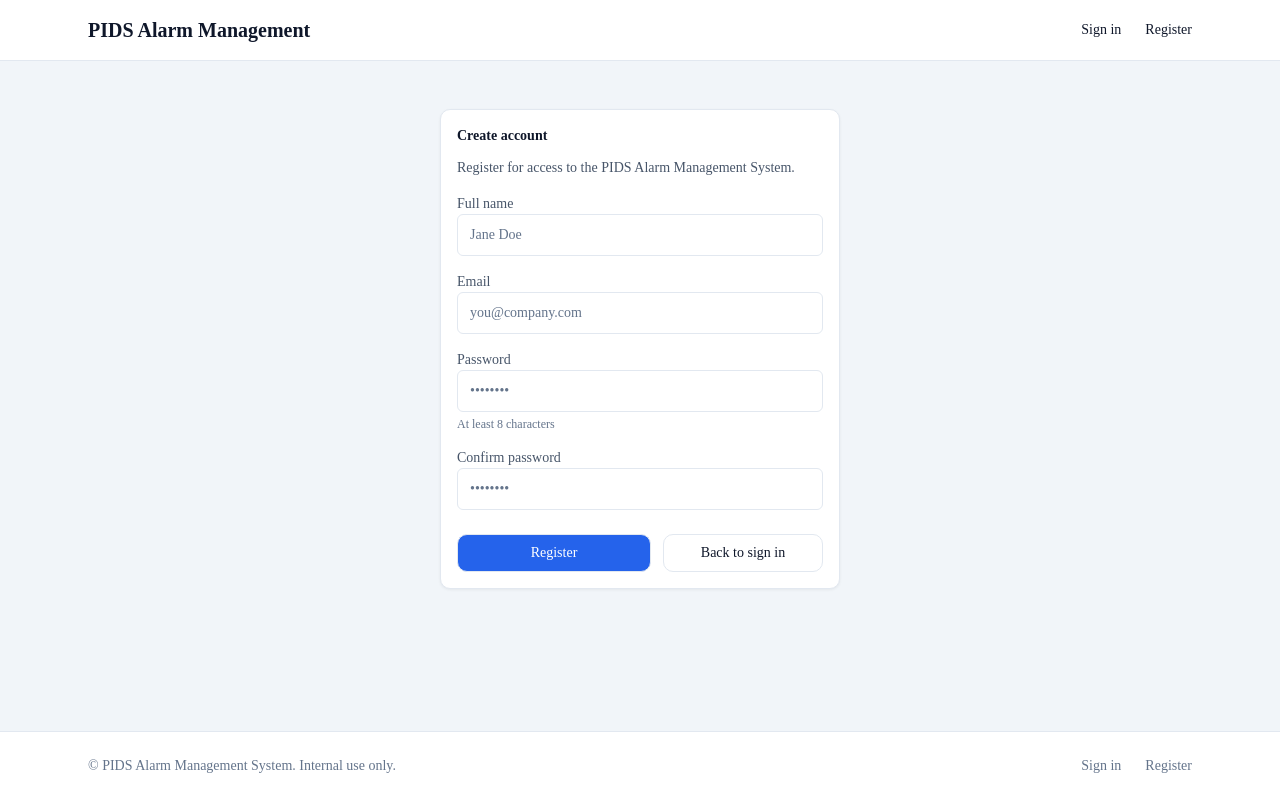
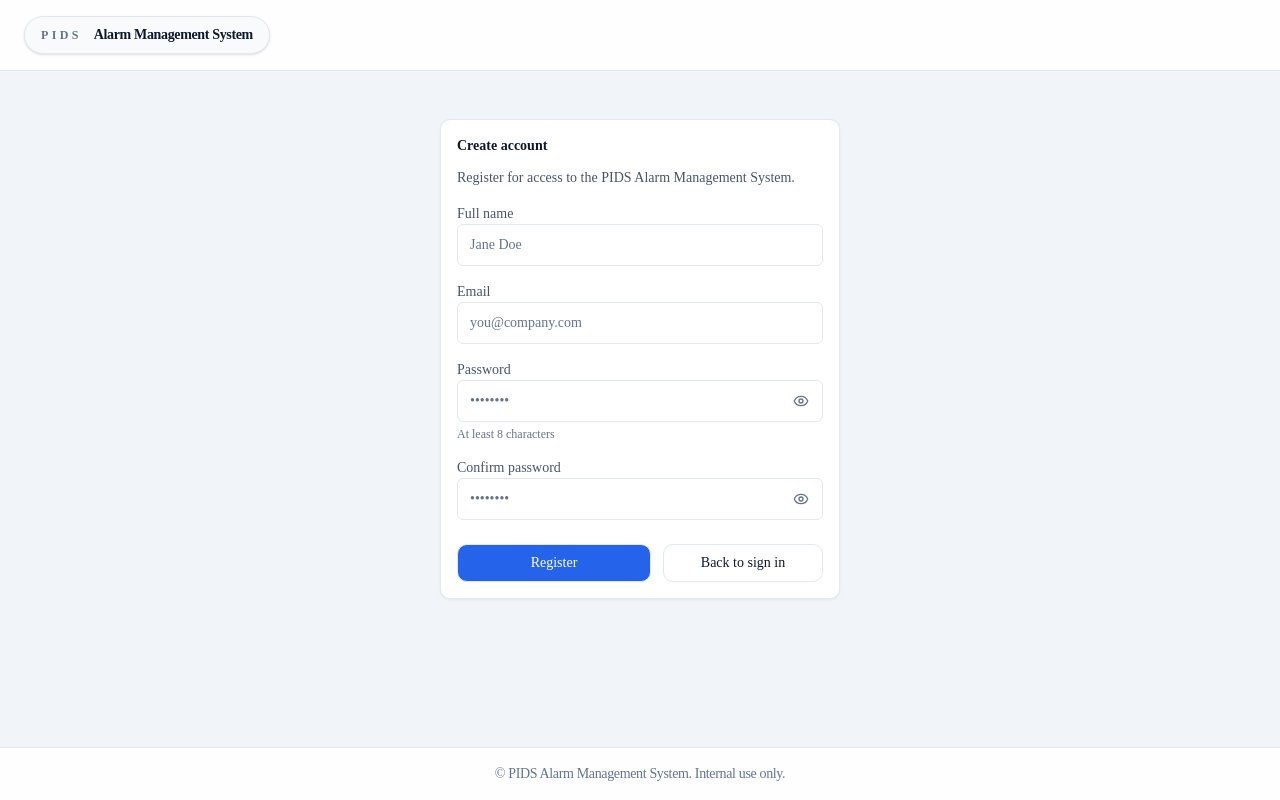
Before and after one commit to dchobarkar/pids-alarm-management-system, a Next.js app: page /auth/register in a window 1280 px wide. Built offline with nearby package versions, Linux system fonts and the light colour scheme.

Commit message:
fix: auth pages layout

```diff
--- a/app/(dashboard)/operator/users/UsersTable.tsx
+++ b/app/(dashboard)/operator/users/UsersTable.tsx
@@ -144,7 +144,6 @@ const UsersTable = ({ users, supervisors }: Props) => {
             type="email"
             defaultValue={editing?.email}
             required
-            disabled
           />
           {editing && (
             <Input
--- a/app/auth/register/page.tsx
+++ b/app/auth/register/page.tsx
@@ -5,9 +5,20 @@ import Link from "next/link";
 import { useRouter } from "next/navigation";
 
 import Input from "@/components/form/Input";
+import PasswordInput from "@/components/form/PasswordInput";
 import Button from "@/components/ui/Button";
 import Card from "@/components/ui/Card";
 import Alert from "@/components/ui/Alert";
+
+const EMAIL_REGEX = /^[^\s@]+@[^\s@]+\.[^\s@]+$/;
+const MIN_PASSWORD_LENGTH = 8;
+
+type FieldErrors = {
+  name?: string;
+  email?: string;
+  password?: string;
+  confirmPassword?: string;
+};
 
 const Page = () => {
   const router = useRouter();
@@ -15,25 +26,49 @@ const Page = () => {
   const [email, setEmail] = useState("");
   const [password, setPassword] = useState("");
   const [confirmPassword, setConfirmPassword] = useState("");
-  const [error, setError] = useState("");
+  const [fieldErrors, setFieldErrors] = useState<FieldErrors>({});
+  const [submitError, setSubmitError] = useState("");
   const [loading, setLoading] = useState(false);
+
+  const validate = (): boolean => {
+    const errors: FieldErrors = {};
+    const trimmedName = name.trim();
+    const trimmedEmail = email.trim();
+
+    if (!trimmedName) {
+      errors.name = "Full name is required.";
+    } else if (trimmedName.length < 2) {
+      errors.name = "Name must be at least 2 characters.";
+    }
+
+    if (!trimmedEmail) {
+      errors.email = "Email is required.";
+    } else if (!EMAIL_REGEX.test(trimmedEmail)) {
+      errors.email = "Please enter a valid email address.";
+    }
+
+    if (!password) {
+      errors.password = "Password is required.";
+    } else if (password.length < MIN_PASSWORD_LENGTH) {
+      errors.password = `Password must be at least ${MIN_PASSWORD_LENGTH} characters.`;
+    }
+
+    if (!confirmPassword) {
+      errors.confirmPassword = "Please confirm your password.";
+    } else if (password !== confirmPassword) {
+      errors.confirmPassword = "Passwords do not match.";
+    }
+
+    setFieldErrors(errors);
+    return Object.keys(errors).length === 0;
+  };
 
   const handleSubmit = async (e: React.FormEvent) => {
     e.preventDefault();
-    setError("");
+    setSubmitError("");
+    setFieldErrors({});
 
-    if (!name.trim() || !email.trim()) {
-      setError("Name and email are required.");
-      return;
-    }
-    if (password !== confirmPassword) {
-      setError("Passwords do not match.");
-      return;
-    }
-    if (password.length < 8) {
-      setError("Password must be at least 8 characters.");
-      return;
-    }
+    if (!validate()) return;
 
     setLoading(true);
     try {
@@ -54,13 +89,13 @@ const Page = () => {
       } | null;
 
       if (!res.ok || data?.error) {
-        setError(data?.error || "Registration failed. Please try again.");
+        setSubmitError(data?.error || "Registration failed. Please try again.");
         return;
       }
 
       router.push("/auth/signin");
     } catch {
-      setError("Registration failed. Please try again.");
+      setSubmitError("Registration failed. Please try again.");
     } finally {
       setLoading(false);
     }
@@ -73,14 +108,18 @@ const Page = () => {
           Register for access to the PIDS Alarm Management System.
         </p>
         <form onSubmit={handleSubmit} className="space-y-4">
-          {error && <Alert variant="error">{error}</Alert>}
+          {submitError && <Alert variant="error">{submitError}</Alert>}
           <Input
             label="Full name"
             type="text"
             placeholder="Jane Doe"
             value={name}
-            onChange={(e) => setName(e.target.value)}
+            onChange={(e) => {
+              setName(e.target.value);
+              if (fieldErrors.name) setFieldErrors((prev) => ({ ...prev, name: undefined }));
+            }}
             autoComplete="name"
+            error={fieldErrors.name}
             required
           />
           <Input
@@ -88,27 +127,40 @@ const Page = () => {
             type="email"
             placeholder="you@company.com"
             value={email}
-            onChange={(e) => setEmail(e.target.value)}
+            onChange={(e) => {
+              setEmail(e.target.value);
+              if (fieldErrors.email) setFieldErrors((prev) => ({ ...prev, email: undefined }));
+            }}
             autoComplete="email"
+            error={fieldErrors.email}
             required
           />
-          <Input
+          <PasswordInput
             label="Password"
-            type="password"
             placeholder="••••••••"
             value={password}
-            onChange={(e) => setPassword(e.target.value)}
+            onChange={(e) => {
+              setPassword(e.target.value);
+              if (fieldErrors.password) setFieldErrors((prev) => ({ ...prev, password: undefined }));
+              if (fieldErrors.confirmPassword && e.target.value === confirmPassword)
+                setFieldErrors((prev) => ({ ...prev, confirmPassword: undefined }));
+            }}
             autoComplete="new-password"
             helperText="At least 8 characters"
+            error={fieldErrors.password}
             required
           />
-          <Input
+          <PasswordInput
             label="Confirm password"
-            type="password"
             placeholder="••••••••"
             value={confirmPassword}
-            onChange={(e) => setConfirmPassword(e.target.value)}
+            onChange={(e) => {
+              setConfirmPassword(e.target.value);
+              if (fieldErrors.confirmPassword)
+                setFieldErrors((prev) => ({ ...prev, confirmPassword: undefined }));
+            }}
             autoComplete="new-password"
+            error={fieldErrors.confirmPassword}
             required
           />
           <div className="flex flex-col sm:flex-row gap-3 pt-2">
--- a/app/auth/signin/page.tsx
+++ b/app/auth/signin/page.tsx
@@ -6,37 +6,62 @@ import { useRouter } from "next/navigation";
 import { signIn } from "next-auth/react";
 
 import Input from "@/components/form/Input";
+import PasswordInput from "@/components/form/PasswordInput";
 import Button from "@/components/ui/Button";
 import Card from "@/components/ui/Card";
 import Alert from "@/components/ui/Alert";
+
+const EMAIL_REGEX = /^[^\s@]+@[^\s@]+\.[^\s@]+$/;
+
+type FieldErrors = {
+  email?: string;
+  password?: string;
+};
 
 const Page = () => {
   const router = useRouter();
   const [email, setEmail] = useState("");
   const [password, setPassword] = useState("");
-  const [error, setError] = useState("");
+  const [fieldErrors, setFieldErrors] = useState<FieldErrors>({});
+  const [submitError, setSubmitError] = useState("");
   const [loading, setLoading] = useState(false);
+
+  const validate = (): boolean => {
+    const errors: FieldErrors = {};
+    const trimmedEmail = email.trim();
+
+    if (!trimmedEmail) {
+      errors.email = "Email is required.";
+    } else if (!EMAIL_REGEX.test(trimmedEmail)) {
+      errors.email = "Please enter a valid email address.";
+    }
+
+    if (!password) {
+      errors.password = "Password is required.";
+    }
+
+    setFieldErrors(errors);
+    return Object.keys(errors).length === 0;
+  };
 
   const handleSubmit = async (e: React.FormEvent) => {
     e.preventDefault();
-    setError("");
+    setSubmitError("");
+    setFieldErrors({});
 
-    if (!email || !password) {
-      setError("Email and password are required.");
-      return;
-    }
+    if (!validate()) return;
 
     setLoading(true);
     try {
       const result = await signIn("credentials", {
-        email,
+        email: email.trim(),
         password,
         callbackUrl: "/auth/redirect",
         redirect: false,
       });
 
       if (result?.error) {
-        setError("Invalid email or password.");
+        setSubmitError("Invalid email or password.");
         return;
       }
 
@@ -46,7 +71,7 @@ const Page = () => {
         router.push("/auth/redirect");
       }
     } catch {
-      setError("Sign in failed. Please try again.");
+      setSubmitError("Sign in failed. Please try again.");
     } finally {
       setLoading(false);
     }
@@ -59,23 +84,32 @@ const Page = () => {
           Enter your credentials to access the PIDS Alarm Management System.
         </p>
         <form onSubmit={handleSubmit} className="space-y-4">
-          {error && <Alert variant="error">{error}</Alert>}
+          {submitError && <Alert variant="error">{submitError}</Alert>}
           <Input
             label="Email"
             type="email"
             placeholder="you@company.com"
             value={email}
-            onChange={(e) => setEmail(e.target.value)}
+            onChange={(e) => {
+              setEmail(e.target.value);
+              if (fieldErrors.email)
+                setFieldErrors((prev) => ({ ...prev, email: undefined }));
+            }}
             autoComplete="email"
+            error={fieldErrors.email}
             required
           />
-          <Input
+          <PasswordInput
             label="Password"
-            type="password"
             placeholder="••••••••"
             value={password}
-            onChange={(e) => setPassword(e.target.value)}
+            onChange={(e) => {
+              setPassword(e.target.value);
+              if (fieldErrors.password)
+                setFieldErrors((prev) => ({ ...prev, password: undefined }));
+            }}
             autoComplete="current-password"
+            error={fieldErrors.password}
             required
           />
           <div className="flex flex-col sm:flex-row gap-3 pt-2">
--- /dev/null
+++ b/components/form/PasswordInput.tsx
@@ -0,0 +1,67 @@
+"use client";
+
+import { InputHTMLAttributes, forwardRef, useState } from "react";
+import { Eye, EyeOff } from "lucide-react";
+
+import { cn } from "@/lib/utils";
+
+interface PasswordInputProps extends Omit<
+  InputHTMLAttributes<HTMLInputElement>,
+  "type"
+> {
+  label?: string;
+  error?: string;
+  helperText?: string;
+}
+
+const PasswordInput = forwardRef<HTMLInputElement, PasswordInputProps>(
+  function PasswordInput(
+    { label, error, helperText, className, ...props },
+    ref,
+  ) {
+    const [visible, setVisible] = useState(false);
+
+    return (
+      <div className="w-full space-y-1">
+        {label && (
+          <label className="text-sm text-(--text-secondary)">{label}</label>
+        )}
+
+        <div className="relative">
+          <input
+            ref={ref}
+            type={visible ? "text" : "password"}
+            className={cn(
+              "w-full pr-10",
+              error &&
+                "border-(--alarm-critical) focus:border-(--alarm-critical)",
+              className,
+            )}
+            {...props}
+          />
+          <button
+            type="button"
+            onClick={() => setVisible((v) => !v)}
+            className="absolute right-2 top-1/2 -translate-y-1/2 rounded p-1.5 text-(--text-muted) hover:bg-(--bg-elevated) hover:text-(--text-secondary) focus:outline-none focus:ring-2 focus:ring-(--brand-primary) focus:ring-offset-1"
+            tabIndex={-1}
+            aria-label={visible ? "Hide password" : "Show password"}
+          >
+            {visible ? (
+              <EyeOff className="h-4 w-4" aria-hidden />
+            ) : (
+              <Eye className="h-4 w-4" aria-hidden />
+            )}
+          </button>
+        </div>
+
+        {error && <p className="text-xs text-(--alarm-critical)">{error}</p>}
+
+        {helperText && !error && (
+          <p className="text-xs text-(--text-muted)">{helperText}</p>
+        )}
+      </div>
+    );
+  },
+);
+
+export default PasswordInput;
--- a/components/layout/AuthFooter.tsx
+++ b/components/layout/AuthFooter.tsx
@@ -1,18 +1,10 @@
-import Link from "next/link";
-
 const AuthFooter = () => {
   return (
-    <footer className="mt-auto border-t border-(--border-default) bg-(--bg-surface)">
-      <div className="max-w-6xl mx-auto px-6 py-6 flex flex-col sm:flex-row items-center justify-between gap-4 text-sm text-(--text-muted)">
-        <span>© PIDS Alarm Management System. Internal use only.</span>
-        <nav className="flex items-center gap-6">
-          <Link href="/auth/signin" className="hover:text-(--text-secondary)">
-            Sign in
-          </Link>
-          <Link href="/auth/register" className="hover:text-(--text-secondary)">
-            Register
-          </Link>
-        </nav>
+    <footer className="mt-auto border-t border-slate-200 bg-white/90 backdrop-blur-sm">
+      <div className="mx-auto flex items-center justify-center px-6 py-4">
+        <span className="text-sm tracking-tight text-center text-slate-500">
+          © PIDS Alarm Management System. Internal use only.
+        </span>
       </div>
     </footer>
   );
--- a/components/layout/AuthNavbar.tsx
+++ b/components/layout/AuthNavbar.tsx
@@ -2,25 +2,19 @@ import Link from "next/link";
 
 const AuthNavbar = () => {
   return (
-    <header className="border-b border-(--border-default) bg-(--bg-surface)">
-      <div className="max-w-6xl mx-auto px-6 py-4 flex items-center justify-between">
-        <Link href="/" className="text-xl font-semibold text-(--text-primary)">
-          PIDS Alarm Management
+    <header className="sticky top-0 z-30 border-b border-slate-200 bg-white/90 backdrop-blur-sm">
+      <div className="mx-auto flex items-center justify-between px-6 py-4">
+        <Link
+          href="/"
+          className="inline-flex items-center gap-3 rounded-full border border-slate-200 bg-slate-50 px-4 py-2 shadow-sm transition-colors hover:border-slate-300 hover:bg-white"
+        >
+          <span className="text-xs font-semibold uppercase tracking-[0.28em] text-slate-500">
+            PIDS
+          </span>
+          <span className="text-sm font-semibold tracking-tight text-slate-900">
+            Alarm Management System
+          </span>
         </Link>
-        <nav className="flex items-center gap-6">
-          <Link
-            href="/auth/signin"
-            className="text-sm text-(--text-secondary) hover:text-(--text-primary)"
-          >
-            Sign in
-          </Link>
-          <Link
-            href="/auth/register"
-            className="text-sm font-medium text-(--brand-primary) hover:underline"
-          >
-            Register
-          </Link>
-        </nav>
       </div>
     </header>
   );
--- a/package.json
+++ b/package.json
@@ -22,6 +22,7 @@
     "react": "19.2.3",
     "react-dom": "19.2.3",
     "tailwind-merge": "^3.5.0",
+    "lucide-react": "^0.468.0",
     "zod": "^4.3.6"
   },
   "devDependencies": {
```
Also changed, not shown: app/auth/error/page.tsx (+5 -3 lines), 1 other file (tests, documents, lock files or other folders).
